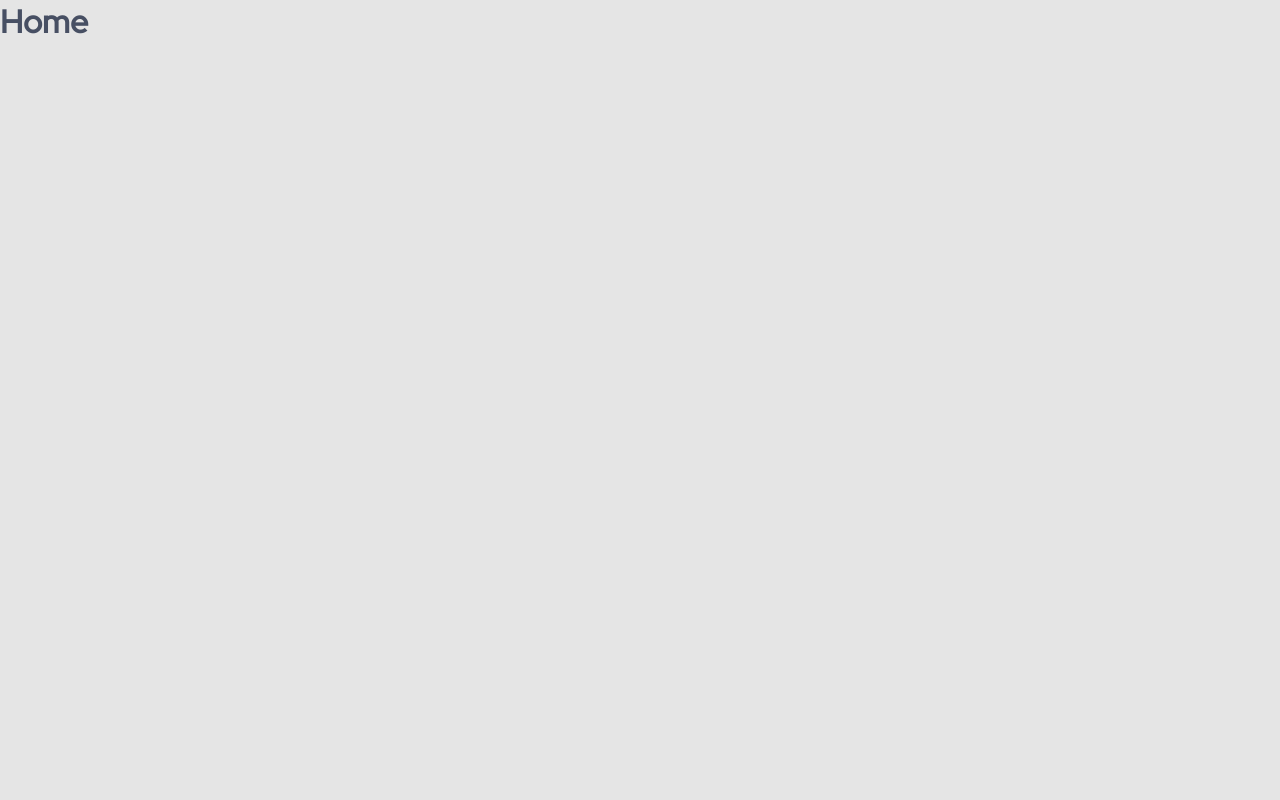
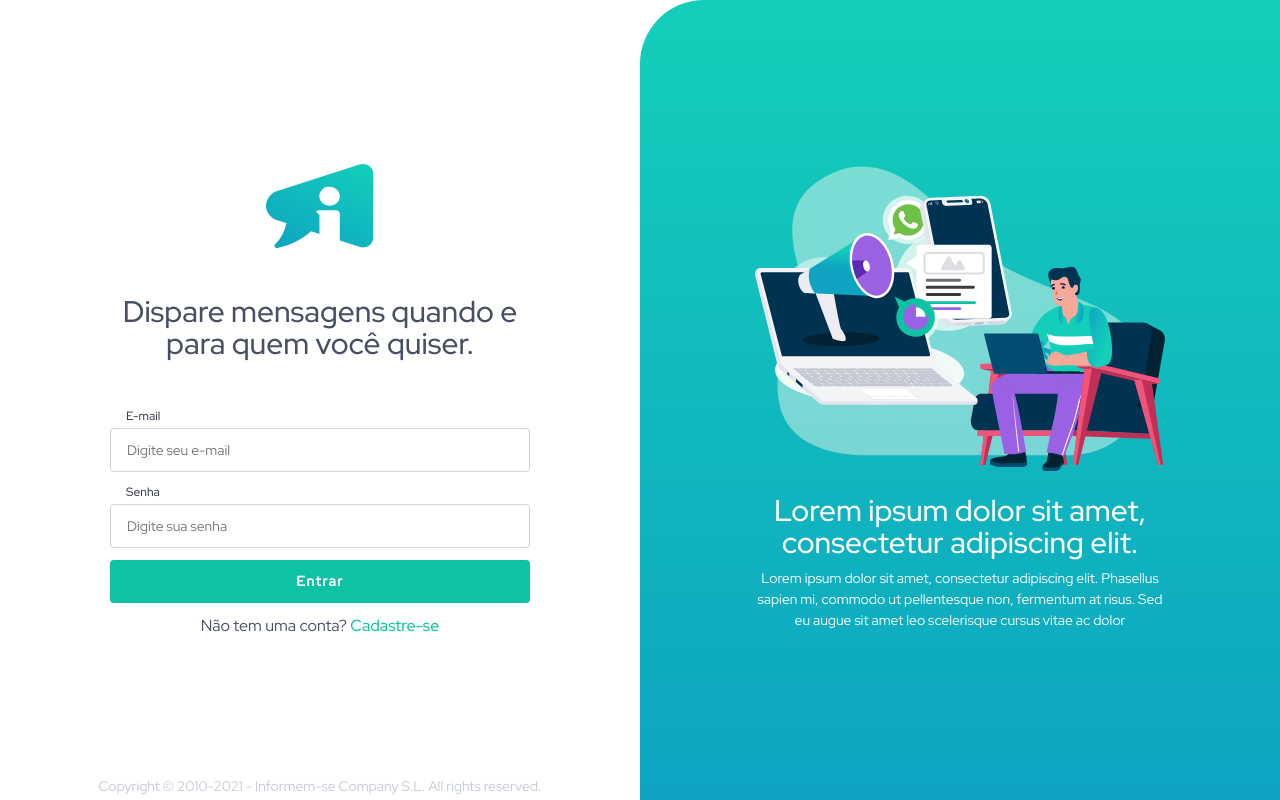
Before and after one commit to evertoont/desafio-frontend-player2, a React (Create React App) app: page / in a window 1280 px wide. Built offline with nearby package versions, Linux system fonts and the light colour scheme.

Commit message:
Create layout home page and route list banks

```diff
--- a/src/Routes/index.jsx
+++ b/src/Routes/index.jsx
@@ -1,10 +1,11 @@
 import { BrowserRouter, Switch, Route } from "react-router-dom";
-import { Home } from "../pages";
+import { Home, ListBanks } from "../pages";
 
 export function Routes() {
   return (
     <BrowserRouter>
       <Switch>
+        <Route exact path="/banks" component={ListBanks} />
         <Route exact path="/" component={Home} />
       </Switch>
     </BrowserRouter>
--- /dev/null
+++ b/src/components/button/index.jsx
@@ -0,0 +1,11 @@
+import "./style.scss";
+
+export function Button(props) {
+  const { type, children, onclick } = props;
+
+  return (
+    <button className="button" type={type} onClick={onclick}>
+      {children}
+    </button>
+  );
+}
--- /dev/null
+++ b/src/components/button/style.scss
@@ -0,0 +1,12 @@
+.button {
+  padding: 12px 24px;
+  border: none;
+  background: #0ec3a3;
+  border-radius: 4px;
+  color: #fff;
+  font-weight: bold;
+
+  font-size: 0.87rem;
+  line-height: 19px;
+  letter-spacing: 1.5px;
+}
--- /dev/null
+++ b/src/components/index.jsx
@@ -0,0 +1,4 @@
+import { Input } from "./input";
+import {Button} from "./button"
+
+export { Input, Button };
--- /dev/null
+++ b/src/components/input/index.jsx
@@ -0,0 +1,12 @@
+import "./style.scss";
+
+export function Input(props) {
+  const {label, type, placeholder, id, name} = props
+
+  return (
+    <div className="input_container">
+      <label className="label" htmlFor={id}>{label}</label>
+      <input className="input" type={type} placeholder={placeholder} id={id} name={name} />
+    </div>
+  );
+}
--- /dev/null
+++ b/src/components/input/style.scss
@@ -0,0 +1,35 @@
+.input_container{
+  display: flex;
+  flex-direction: column;
+  width: 100%;
+}
+
+.label {
+  color: #3b3f49;
+  font-weight: 500;
+  font-size: 0.75rem;
+  line-height: 16px;
+  padding-left: 16px;
+  margin-bottom: 4px;
+}
+
+.input {
+  margin-bottom: 12px;
+  border: 1px solid #ced4de;
+  border-radius: 4px;
+  padding: 12px 16px;
+  columns: #b3b9c9;
+  font-size: 0.87rem;
+
+  &:focus{
+    border: 1px solid #0EC3A3;
+  }
+
+  &:hover {
+    border: 1px solid #5BE3B0;
+  }
+
+  ::placeholder {
+    color: #b3b9c9;
+  }
+}
--- a/src/pages/Home/index.jsx
+++ b/src/pages/Home/index.jsx
@@ -1,7 +1,72 @@
-import "./style.scss"
+import { useHistory } from "react-router-dom";
+
+import logo from "../../assets/logo.svg";
+import image_aside from "../../assets/image_aside.svg";
+import { Input, Button } from "../../components";
+
+import "./style.scss";
 
 export function Home() {
-  return(
-    <h1>Home</h1>
-  )
+  const history = useHistory();
+
+  const handleBanksPage = (event) => {
+    event.preventDefault();
+
+    history.push("/banks");
+  };
+
+  return (
+    <div className="home_page">
+      <main className="home_login">
+        <div className="container_login">
+          <img className="home_logo" src={logo} alt="logo" />
+          <p className="login_slogan">
+            Dispare mensagens quando e para quem você quiser.
+          </p>
+
+          <form className="home_form">
+            <Input
+              type="text"
+              placeholder="Digite seu e-mail"
+              label="E-mail"
+              id="email"
+              name="email"
+            />
+            <Input
+              type="password"
+              placeholder="Digite sua senha"
+              label="Senha"
+              name="senha"
+              id="password"
+            />
+            <Button type="submit" onclick={handleBanksPage}>
+              Entrar
+            </Button>
+
+            <span>
+              Não tem uma conta? <strong>Cadastre-se</strong>
+            </span>
+          </form>
+        </div>
+        <footer className="copyright">
+          Copyright © 2010-2021 - Informem-se Company S.L. All rights reserved.
+        </footer>
+      </main>
+      <aside className="home_aside">
+        <img
+          className="aside_image"
+          src={image_aside}
+          alt="homem no computador"
+        />
+        <div className="aside_text">
+          <p>Lorem ipsum dolor sit amet, consectetur adipiscing elit. </p>
+          <span>
+            Lorem ipsum dolor sit amet, consectetur adipiscing elit. Phasellus
+            sapien mi, commodo ut pellentesque non, fermentum at risus. Sed eu
+            augue sit amet leo scelerisque cursus vitae ac dolor
+          </span>
+        </div>
+      </aside>
+    </div>
+  );
 }
--- a/src/pages/Home/style.scss
+++ b/src/pages/Home/style.scss
@@ -0,0 +1,102 @@
+.home_page {
+  display: flex;
+  height: 100vh;
+  max-width: 100vw;
+
+  .home_login {
+    flex: 7;
+    padding: 0 30px;
+    display: flex;
+    align-items: center;
+    justify-content: center;
+
+    .container_login {
+      display: flex;
+      flex-direction: column;
+      align-items: stretch;
+      width: 100%;
+      max-width: 26.25rem;
+    }
+
+    .login_slogan {
+      font-weight: 500;
+      font-size: 1.87rem;
+      line-height: 32px;
+      text-align: center;
+      margin-bottom: 48px;
+    }
+
+    .home_logo {
+      max-width:6.75rem;
+      margin-bottom: 48px;
+      align-self: center;
+    }
+
+    .home_form {
+      display: flex;
+      flex-direction: column;
+
+      > span {
+        text-align: center;
+        margin-top: 12px;
+
+        strong {
+          color: #0ec3a3;
+          font-weight: 500;
+          cursor: pointer;
+        }
+      }
+    }
+
+    .copyright {
+      position: absolute;
+      bottom: 0;
+      color: #c6cad6;
+      font-size: 0.87rem;
+      line-height: 18px;
+      text-align: center;
+      padding: 5px;
+    }
+  }
+
+  .home_aside {
+    display: flex;
+    flex: 6;
+    height: 100%;
+    flex-direction: column;
+    justify-content: center;
+    align-items: center;
+    padding: 126px 115px 153px;
+    max-width: 50%;
+
+    color: #fff;
+    text-align: center;
+
+    background: linear-gradient(0deg, #0ea4c2 0%, #13cfb9 100%);
+    border-radius: 64px 0px 0px 0px;
+
+    .aside_image,
+    .aside_text {
+      max-width: 26rem;
+      min-width: 16rem;
+    }
+
+    .aside_image {
+      margin-bottom: 24px;
+      width: 100%;
+    }
+
+    p {
+      font-size: 1.87rem;
+      line-height: 32px;
+      font-weight: 500;
+      margin-bottom: 8px;
+    }
+
+    span {
+      font-size: 0.87rem;
+      line-height: 20px;
+      font-weight: normal;
+    }
+  }
+}
--- /dev/null
+++ b/src/pages/ListBanks/index.jsx
@@ -0,0 +1,7 @@
+import "./style.scss"
+
+export function ListBanks() {
+  return(
+    <h1>List Banks</h1>
+  )
+}
--- a/src/pages/index.jsx
+++ b/src/pages/index.jsx
@@ -1,3 +1,4 @@
-import {Home} from "./Home";
+import { Home } from "./Home";
+import { ListBanks } from "./ListBanks";
 
-export { Home };
+export { Home, ListBanks };
--- a/src/styles/global.scss
+++ b/src/styles/global.scss
@@ -1,4 +1,4 @@
-@import url("https://fonts.googleapis.com/css2?family=Red+Hat+Display:wght@500&display=swap");
+@import url('https://fonts.googleapis.com/css2?family=Red+Hat+Display:wght@400;500&display=swap');
 
 * {
   margin: 0;
@@ -9,7 +9,7 @@
 }
 
 body {
-  background: #e5e5e5;
+  background: #FFF;
   color: #474f63;
 }
 
```
Also changed, not shown: src/assets/image_aside.svg (added), src/assets/logo.svg (added), src/pages/ListBanks/style.scss (added).
